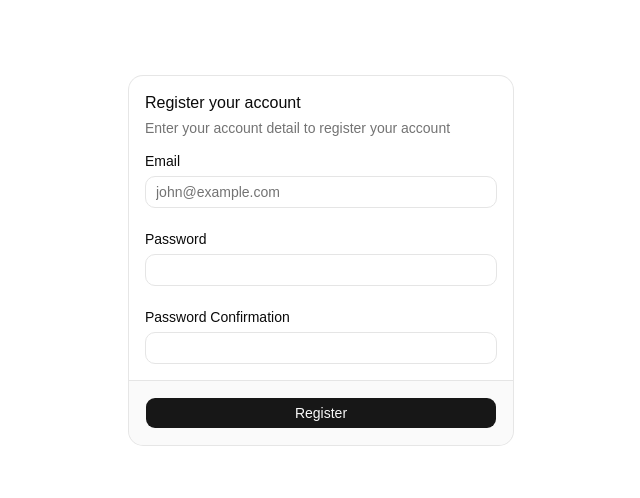
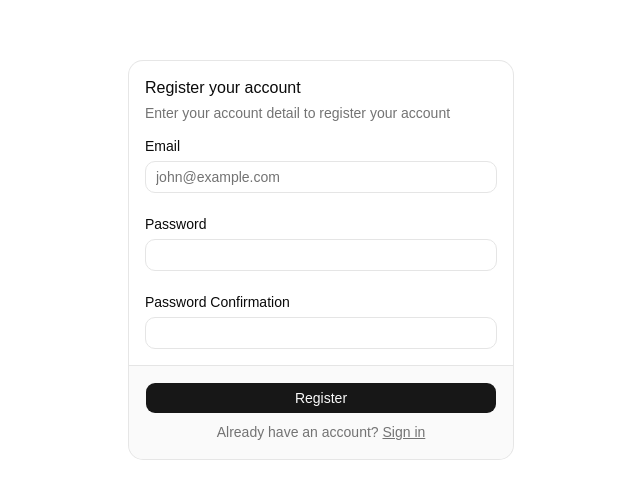
Before and after one commit to messtery/outfitly, a React (Vite) app: page /register in a window 1280 px wide. Shown: the part 140-638 px from the top of the page, without its empty margins (319-959 px from the left). Built offline with nearby package versions, Linux system fonts and the light colour scheme.

Commit message:
add login link in registration form

```diff
--- a/src/components/RegisterForm.jsx
+++ b/src/components/RegisterForm.jsx
@@ -7,12 +7,14 @@
   CardHeader,
   CardTitle,
 } from "@/components/ui/card"
+import { Field, FieldDescription } from "@/components/ui/field"
 import { Input } from "@/components/ui/input"
 import { Label } from "@/components/ui/label"
 
 export default function RegisterForm() {
   return (
-    <Card className="w-full max-w-sm">
+    <form action={'#'} method="POST" className="w-full max-w-sm">
+      <Card className="w-full">
         <CardHeader>
           <CardTitle>Register your account</CardTitle>
           <CardDescription>
@@ -20,7 +22,6 @@
           </CardDescription>
         </CardHeader>
         <CardContent>
-        <form>
           <div className="flex flex-col gap-6">
             <div className="grid gap-2">
               <Label htmlFor="email">Email</Label>
@@ -44,13 +45,16 @@
               <Input id="password-confirmation" type="password" required />
             </div>
           </div>
-        </form>
         </CardContent>
         <CardFooter className="flex-col gap-2">
           <Button type="submit" className="w-full hover:cursor-pointer">
             Register
           </Button>
+          <FieldDescription className="px-6 text-center">
+            <span>Already have an account? <a href="/login" className="underline">Sign in</a></span>
+          </FieldDescription>
         </CardFooter>
       </Card>
+    </form>
   )
 }
```
Lines whose indentation alone changed are shown as unchanged.
